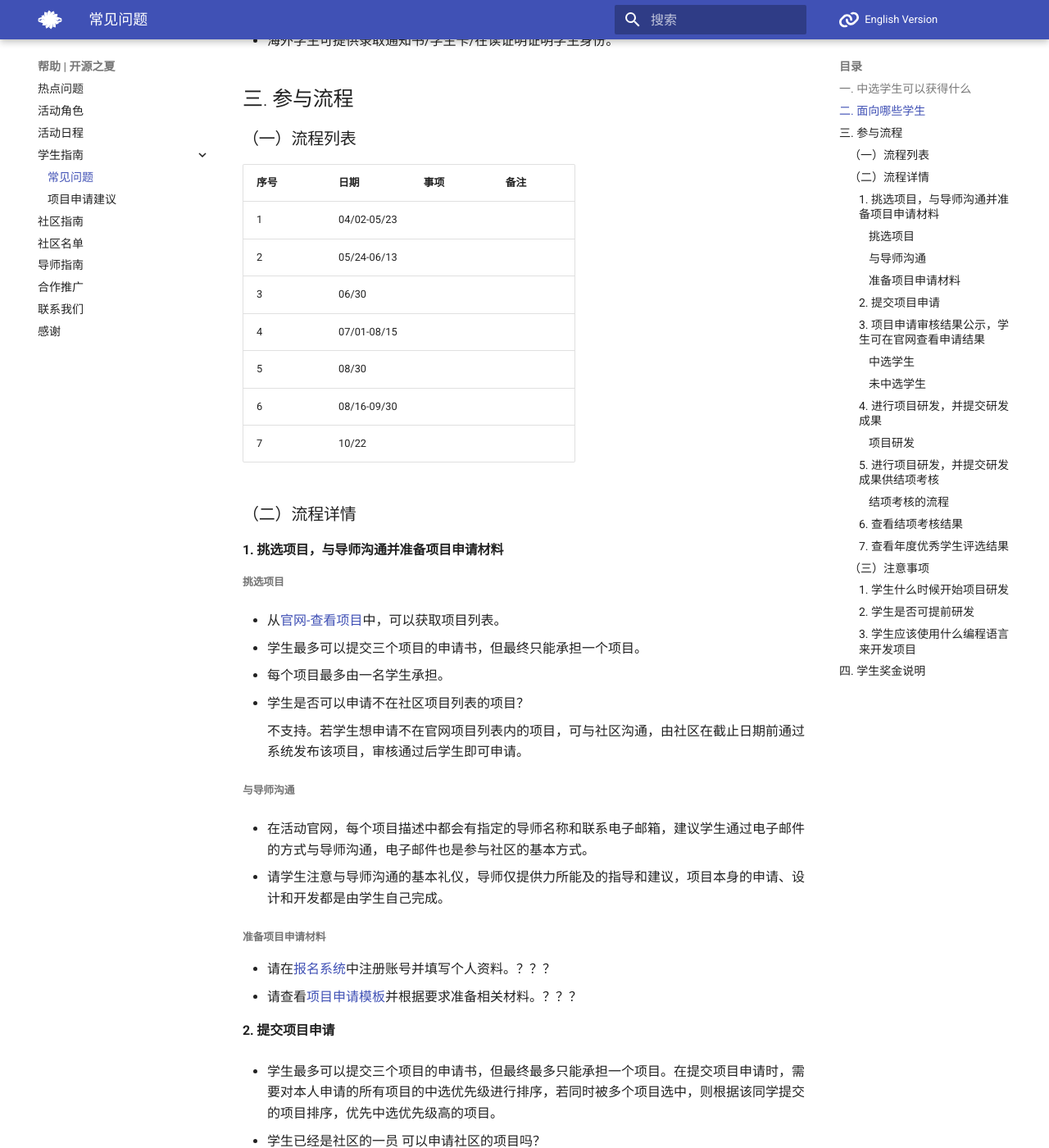
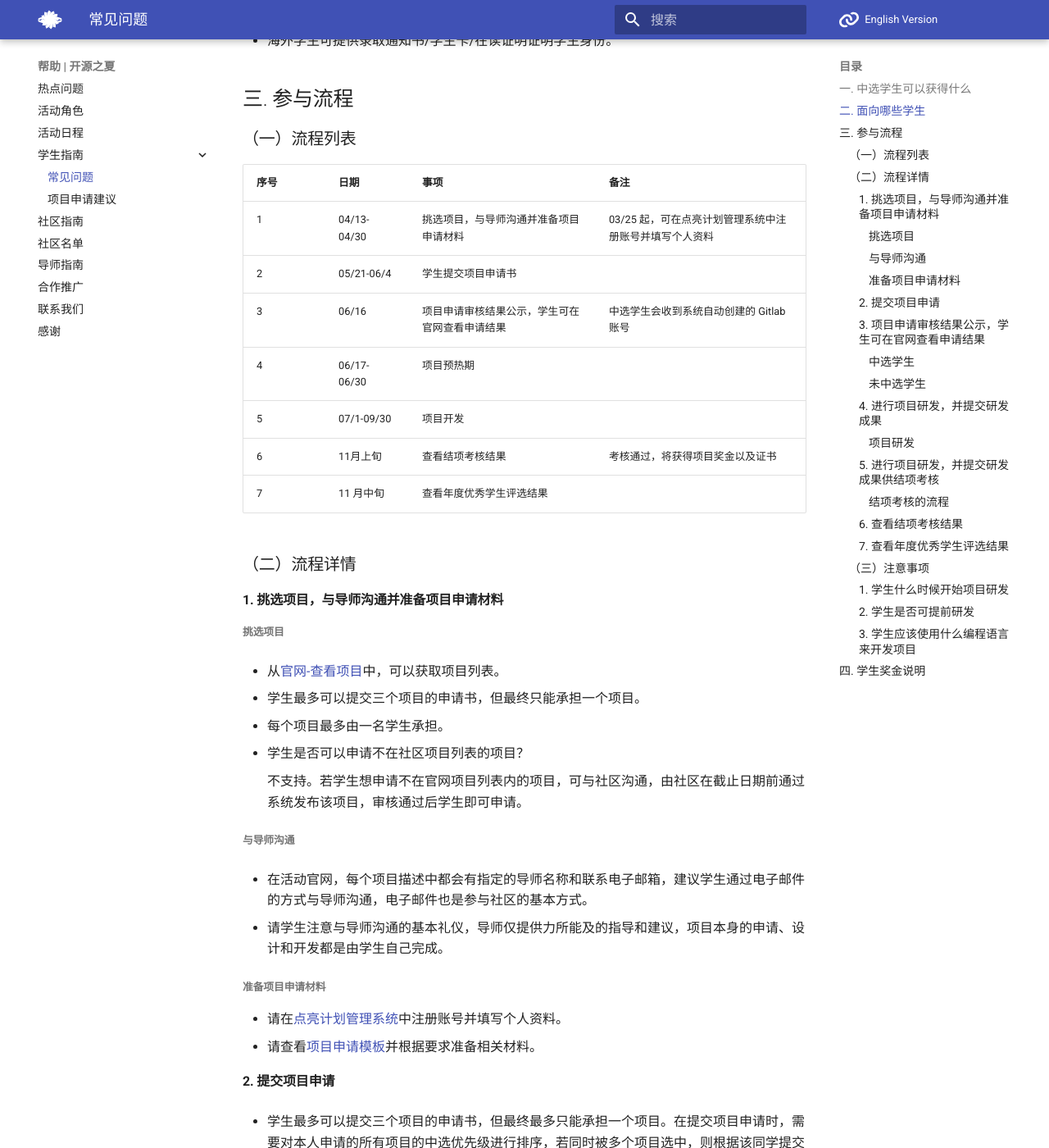
Before and after one commit to summer-ospp/help, an MkDocs documentation site: the page built from docs/student.md, in a window 1280 px wide and 1400 px high, scrolled down 702 px. Shown: the whole window at 82% size. Built offline with MkDocs 1.6.1 and Material for MkDocs 9.7.7, drawn with Linux system fonts in a browser that asks for light colours; comment, search, counter and statistics services are not loaded; some of the changed text lies outside the part shown.

Commit message:
Update student.md

```diff
--- a/docs/student.md
+++ b/docs/student.md
@@ -39,13 +39,13 @@
 
 | 序号 | 日期        | 事项                                           | 备注                                                         |
 | ---- | ----------- | ---------------------------------------------- | ------------------------------------------------------------ |
-| 1    | 04/02-05/23 |         |  |
-| 2    | 05/24-06/13 |                                  |                                                              |
-| 3    | 06/30       |                     |
-| 4    | 07/01-08/15 |  |                                                              |
-| 5    | 08/30      |                                  |                                     |
-| 6    | 08/16-09/30  | |                                                              |
-| 7    | 10/22       |                              |                       |
+| 1    | 04/13-04/30 | 挑选项目，与导师沟通并准备项目申请材料 | 03/25 起，可在点亮计划管理系统中注册账号并填写个人资料 |
+| 2    | 05/21-06/4 | 学生提交项目申请书 |                                                              |
+| 3    | 06/16 | 项目申请审核结果公示，学生可在官网查看申请结果 |中选学生会收到系统自动创建的 Gitlab 账号|
+| 4   | 06/17-06/30 | 项目预热期                                     |                                                        |
+| 5    | 07/1-09/30  | 项目开发                                       |                                     |
+| 6    | 11月上旬 | 查看结项考核结果 | 考核通过，将获得项目奖金以及证书 |
+| 7    | 11 月中旬 | 查看年度优秀学生评选结果 |                       |
 
 
 
@@ -75,8 +75,8 @@
 
 ##### 准备项目申请材料
 
-- 请在[报名系统](https://portal.summer-ospp.ac.cn/summer/login)中注册账号并填写个人资料。？？？
-- 请查看[项目申请模板](./assets/项目申请模板.pdf)并根据要求准备相关材料。？？？
+- 请在[点亮计划管理系统](https://portal.summer-ospp.ac.cn/summer/login)中注册账号并填写个人资料。
+- 请查看[项目申请模板](./assets/项目申请模板.pdf)并根据要求准备相关材料。
 
 
 
@@ -88,7 +88,7 @@
 
     可以申请。但申请人不可以同时作为本次活动中任一项目的导师参与活动。
 
-- 通过[报名系统](https://portal.summer-ospp.ac.cn/summer/login)提交申请材料。
+- 通过[点亮计划管理系统](https://portal.summer-ospp.ac.cn/summer/login)提交申请材料。
 
 
 
@@ -120,7 +120,7 @@
 ##### 项目研发
 
 - 学生可与社区沟通，确定在项目研发过程中要使用的代码仓库。研发过程中，产出成果可以存放在社区指定平台的公开仓库，也可以选择存放在组委会提供的仓库，若学生仅使用组委会仓库提交里程碑成果，需将实际开发使用的仓库地址公示在 Wiki 页面中；
-- 学生需要在里程碑节点之前向组委会平台仓库提交完整项目代码（此要求主要面向过程产出代码未存放在组委会平台的学生），并将相应的报告提交至[暑期2022 报名系统](https://portal.summer-ospp.ac.cn/summer/login) 。
+- 学生需要在里程碑节点之前向组委会平台仓库提交完整项目代码（此要求主要面向过程产出代码未存放在组委会平台的学生），并将相应的报告提交至[点亮计划管理系统](https://portal.summer-ospp.ac.cn/summer/login) 。
 
 
 #### 5. 进行项目研发，并提交研发成果供结项考核
```
Also changed, not shown: other parts of docs/student.md (+1 -1 lines).
